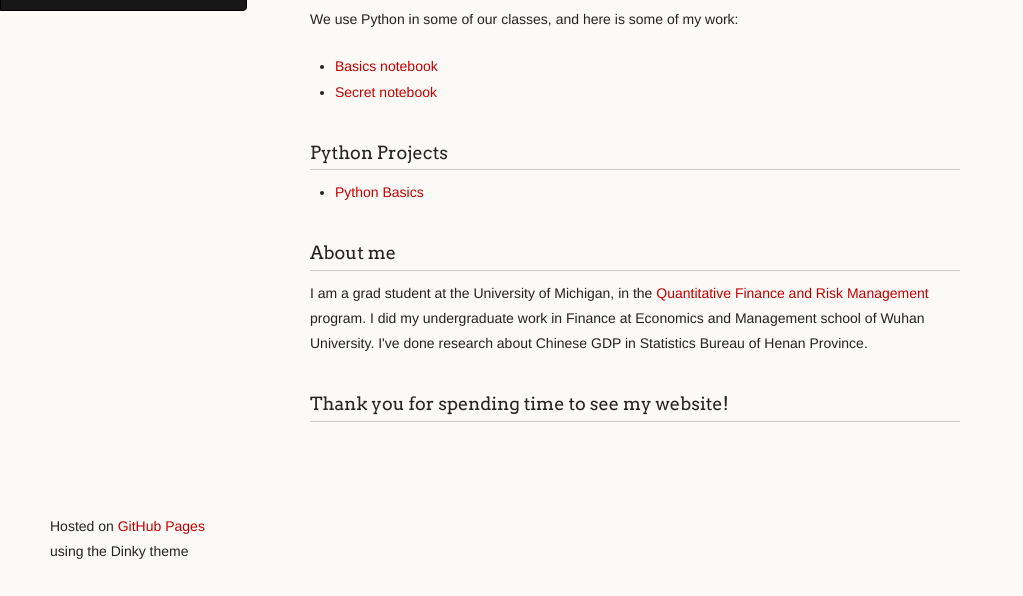
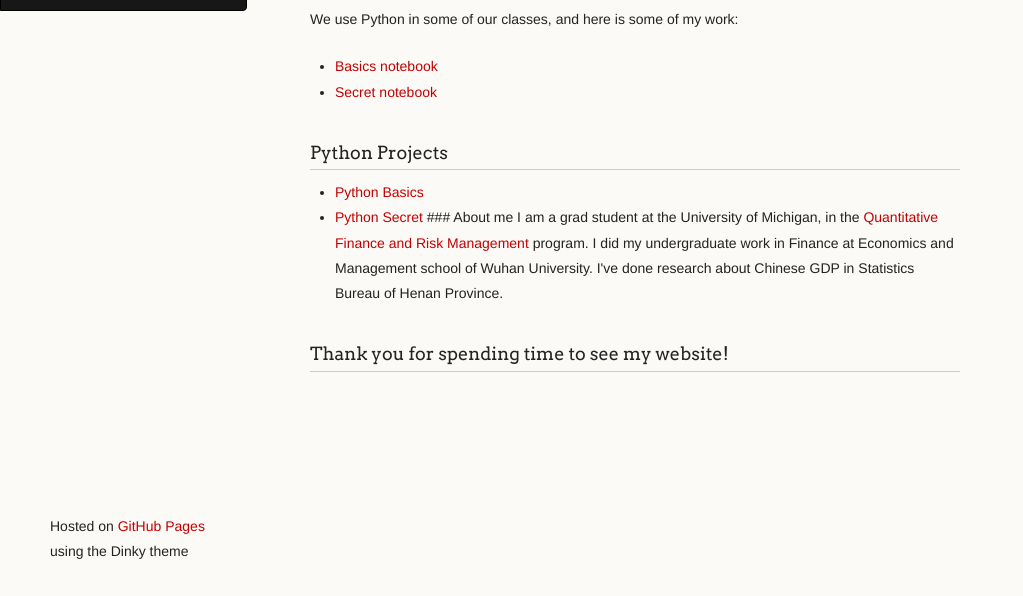
Before and after one commit to aixizhang/aixizhang.github.io, a plain HTML site: page index.html in a window 1280 px wide. Shown: the part 204-800 px from the top of the page, without its empty margins (0-1023 px from the left). Drawn offline with Linux system fonts and the light colour scheme.

Commit message:
Replace master branch with page content via GitHub

```diff
--- a/index.html
+++ b/index.html
@@ -47,12 +47,11 @@
 
 <ul>
 <li><a href="https://github.com/aixizhang/qfrm-python/blob/master/python-basics-notebook.ipynb">Python Basics</a></li>
+<li>
+<a href="https://github.com/aixizhang/qfrm-python/blob/master/python-secret-notebook.ipynb">Python Secret</a>
+### About me
+I am a grad student at the University of Michigan, in the <a href="https://lsa.umich.edu/math/graduates/quantitative-finance.html">Quantitative Finance and Risk Management</a> program. I did my undergraduate work in Finance at Economics and Management school of Wuhan University. I've done research about Chinese GDP in Statistics Bureau of Henan Province. </li>
 </ul>
-
-<h3>
-<a id="about-me" class="anchor" href="#about-me" aria-hidden="true"><span aria-hidden="true" class="octicon octicon-link"></span></a>About me</h3>
-
-<p>I am a grad student at the University of Michigan, in the <a href="https://lsa.umich.edu/math/graduates/quantitative-finance.html">Quantitative Finance and Risk Management</a> program. I did my undergraduate work in Finance at Economics and Management school of Wuhan University. I've done research about Chinese GDP in Statistics Bureau of Henan Province. </p>
 
 <h3>
 <a id="thank-you-for-spending-time-to-see-my-website" class="anchor" href="#thank-you-for-spending-time-to-see-my-website" aria-hidden="true"><span aria-hidden="true" class="octicon octicon-link"></span></a>Thank you for spending time to see my website!</h3>
--- a/params.json
+++ b/params.json
@@ -1,6 +1,6 @@
 {
   "name": "Aixi Zhang",
   "tagline": "",
-  "body": "### welcome\r\nThis is a collection of some of my technical work related to quantitative finance. Homework sets, papers I've authored,  Python programs, and blog posts are all fair game.\r\n\r\n### Python in Finance\r\nWe use Python in some of our classes, and here is some of my work:\r\n* [Basics notebook](https://github.com/pbenson/qfrm-bootcamp/blob/gh-pages/python-templates/python-basics-notebook-empty.ipynb)\r\n* [Secret notebook](https://github.com/pbenson/qfrm-bootcamp/blob/gh-pages/python-templates/python-secret-notebook-empty.ipynb)\r\n\r\n### Python Projects\r\n* [Python Basics](https://github.com/aixizhang/qfrm-python/blob/master/python-basics-notebook.ipynb)\r\n\r\n### About me\r\nI am a grad student at the University of Michigan, in the [Quantitative Finance and Risk Management](https://lsa.umich.edu/math/graduates/quantitative-finance.html) program. I did my undergraduate work in Finance at Economics and Management school of Wuhan University. I've done research about Chinese GDP in Statistics Bureau of Henan Province. \r\n\r\n###Thank you for spending time to see my website! ",
+  "body": "### welcome\r\nThis is a collection of some of my technical work related to quantitative finance. Homework sets, papers I've authored,  Python programs, and blog posts are all fair game.\r\n\r\n### Python in Finance\r\nWe use Python in some of our classes, and here is some of my work:\r\n* [Basics notebook](https://github.com/pbenson/qfrm-bootcamp/blob/gh-pages/python-templates/python-basics-notebook-empty.ipynb)\r\n* [Secret notebook](https://github.com/pbenson/qfrm-bootcamp/blob/gh-pages/python-templates/python-secret-notebook-empty.ipynb)\r\n\r\n### Python Projects\r\n* [Python Basics](https://github.com/aixizhang/qfrm-python/blob/master/python-basics-notebook.ipynb)\r\n* [Python Secret](https://github.com/aixizhang/qfrm-python/blob/master/python-secret-notebook.ipynb)\r\n### About me\r\nI am a grad student at the University of Michigan, in the [Quantitative Finance and Risk Management](https://lsa.umich.edu/math/graduates/quantitative-finance.html) program. I did my undergraduate work in Finance at Economics and Management school of Wuhan University. I've done research about Chinese GDP in Statistics Bureau of Henan Province. \r\n\r\n###Thank you for spending time to see my website! ",
   "note": "Don't delete this file! It's used internally to help with page regeneration."
 }
```
